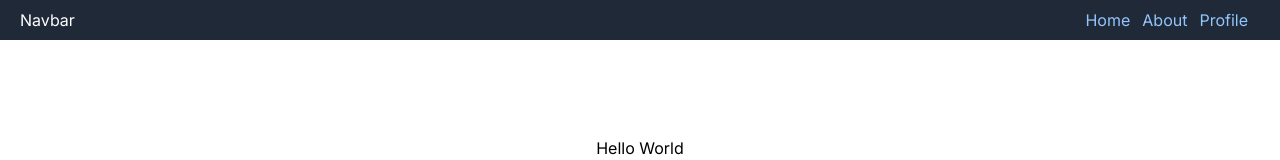
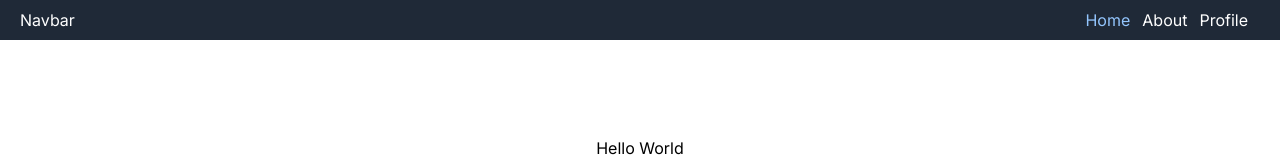
Before and after one commit to danimisme/Belajar-NextJS-App-Router, a Next.js app: page / in a window 1280 px wide. Shown: the top 160 px of the page. Built offline with nearby package versions, Linux system fonts and the light colour scheme.

Commit message:
learn how to usePathname to check pathname in navbar navigation

```diff
--- a/src/app/Navbar.tsx
+++ b/src/app/Navbar.tsx
@@ -1,19 +1,39 @@
 import Link from "next/link";
+import { usePathname } from "next/navigation";
 
 export default function Navbar() {
+  const pathname = usePathname();
   return (
     <div>
       <nav className="flex bg-gray-800 py-2 px-5">
         <h1 className="text-white">Navbar</h1>
         <ul className="flex ml-auto">
           <Link href="/">
-            <li className="mr-3 text-blue-300 cursor-pointer">Home</li>
+            <li
+              className={`mr-3 ${
+                pathname === "/" ? "text-blue-300" : "text-white"
+              } cursor-pointer`}
+            >
+              Home
+            </li>
           </Link>
           <Link href="/about">
-            <li className="mr-3 text-blue-300 cursor-pointer">About</li>
+            <li
+              className={`mr-3 ${
+                pathname === "/about" ? "text-blue-300" : "text-white"
+              } cursor-pointer`}
+            >
+              About
+            </li>
           </Link>
           <Link href="/about/profile">
-            <li className="mr-3 text-blue-300 cursor-pointer">Profile</li>
+            <li
+              className={`mr-3 ${
+                pathname === "/about/profile" ? "text-blue-300" : "text-white"
+              } cursor-pointer`}
+            >
+              Profile
+            </li>
           </Link>
         </ul>
       </nav>
```
